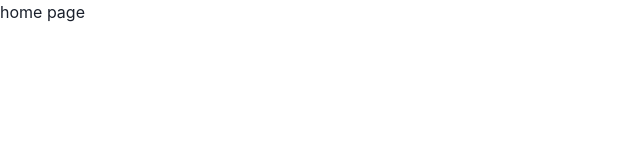
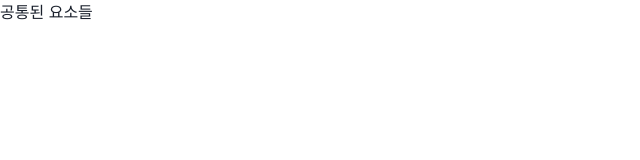
Before and after one commit to soowan95/react20231031, a React (Create React App) app: page / in a window 1280 px wide. Shown: the top 160 px of the page, without its empty margins (0-640 px from the left). Built offline with nearby package versions, Linux system fonts and the light colour scheme.

Commit message:
learn route > outlet

```diff
--- a/src/App.js
+++ b/src/App.js
@@ -1,34 +1,40 @@
 import {
   createBrowserRouter,
   createRoutesFromElements,
+  Outlet,
   Route,
   RouterProvider,
 } from "react-router-dom";
 import { Box } from "@chakra-ui/react";
 
+function HomeComponent() {
+  return (
+    <Box>
+      공통된 요소들
+      <Outlet />
+    </Box>
+  );
+}
+
+function AComp() {
+  return <Box>a component</Box>;
+}
+
+function BComp() {
+  return <Box>b component</Box>;
+}
+
 const routes = createBrowserRouter(
   createRoutesFromElements(
-    <>
-      <Route path="/" element={<Box>home page</Box>} />
-      <Route path="/path1" element={<Box>경로1</Box>} />
-      <Route path="/path2" element={<Box>경로2</Box>} />
-      <Route path="/path3" element={<Box>경로3</Box>} />
-      <Route path="/main1/path1" element={<Box>경로4</Box>} />
-      <Route path="/main1/path2" element={<Box>경로5</Box>} />
-      <Route path="/main2">
-        <Route path="path1" element={<Box>경로6</Box>} />
-        <Route path="path2" element={<Box>경로7</Box>} />
-        <Route path="path3">
-          <Route path="sub1" element={<Box>경로8</Box>} />
-          <Route path="sub2" element={<Box>경로9</Box>} />
-        </Route>
-      </Route>
-    </>,
+    <Route path="/" element={<HomeComponent />}>
+      <Route path="apath" element={<AComp />} />
+      <Route path="bpath" element={<BComp />} />
+    </Route>,
   ),
 );
 
 function App() {
-  return <RouterProvider router={routes}></RouterProvider>;
+  return <RouterProvider router={routes} />;
 }
 
 export default App;
```
